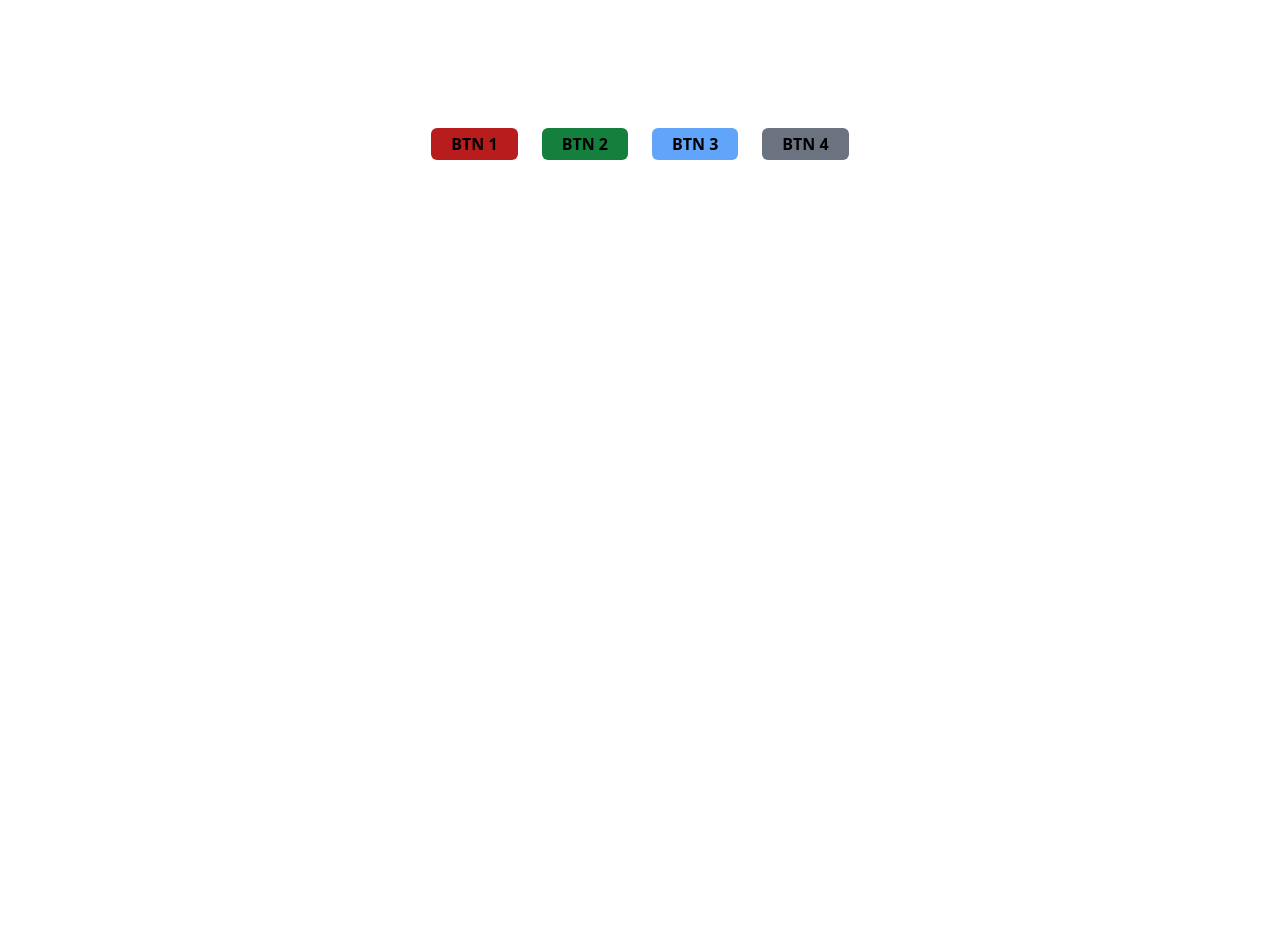
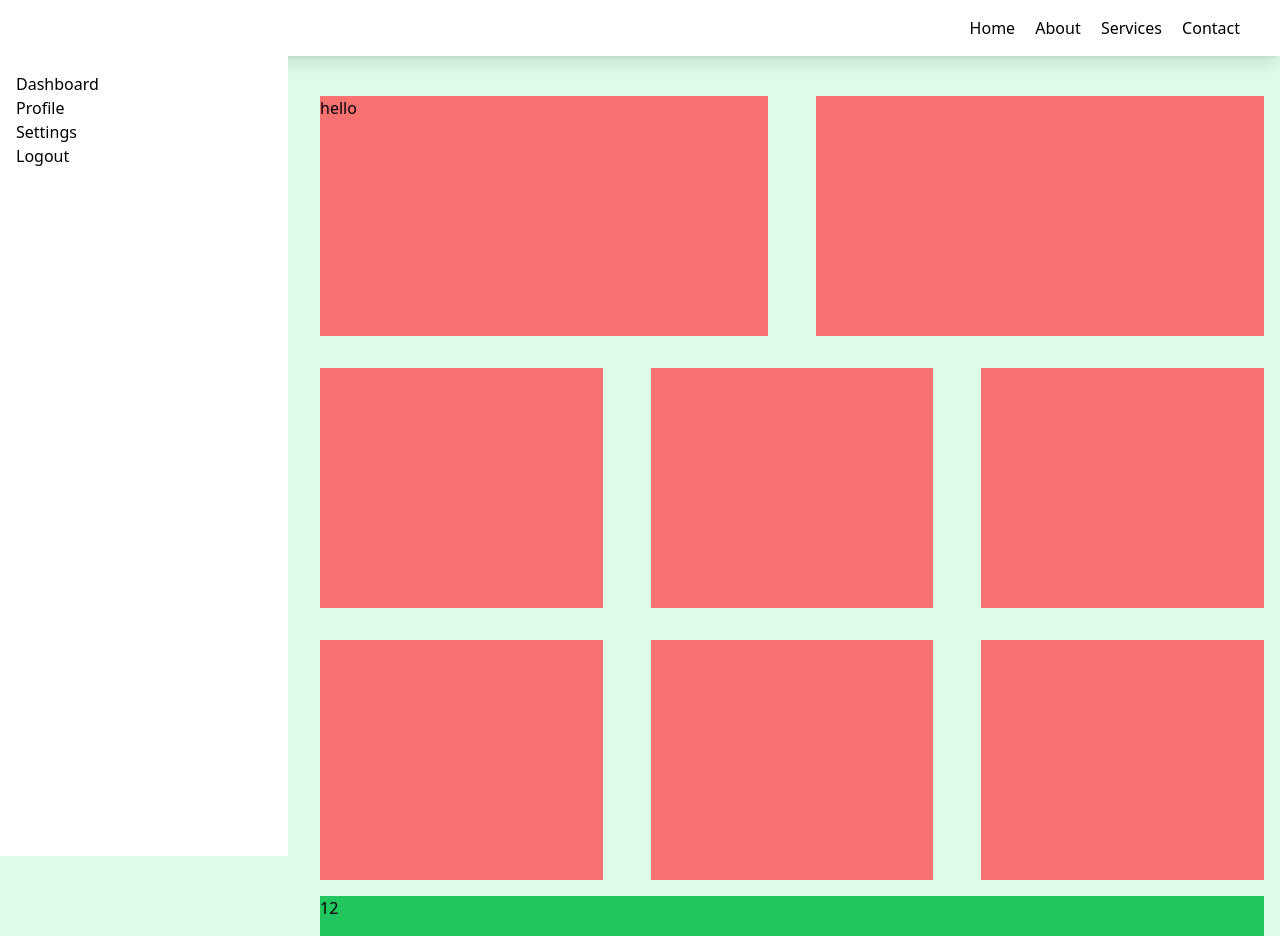
Before and after one commit to codeninja-404/tailwindtest, a website: page src/index.html in a window 1280 px wide. Before the commit the page ends 800 px from the top, so only its background shows below. Drawn offline with Linux system fonts and the light colour scheme.

Commit message:
this is awesome

```diff
--- a/src/index.html
+++ b/src/index.html
@@ -1,16 +1,51 @@
 <!DOCTYPE html>
 <html lang="en">
+
 <head>
     <meta charset="UTF-8">
     <meta name="viewport" content="width=device-width, initial-scale=1.0">
     <title>Tailwind test with raw html</title>
     <link rel="stylesheet" href="../dist/output.css">
 </head>
-<body class="main">
 
-    <button class="custom-btn warning">BTN 1</button>
-    <button class="custom-btn success">BTN 2</button>
-    <button class="custom-btn blah1">BTN 3</button>
-    <button class="custom-btn blah2">BTN 4</button>
+<body class="bg-green-100">
+
+    <header class="header-container">
+        <div class="nav-container">
+            <nav class="space-x-4">
+                <a href="#" class="nav-link">Home</a>
+                <a href="#" class="nav-link">About</a>
+                <a href="#" class="nav-link">Services</a>
+                <a href="#" class="nav-link">Contact</a>
+            </nav>
+        </div>
+        <aside class="sidebar">
+            <ul>
+                <li><a href="#" class="sidebar-link">Dashboard</a></li>
+                <li><a href="#" class="sidebar-link">Profile</a></li>
+                <li><a href="#" class="sidebar-link">Settings</a></li>
+                <li><a href="#" class="sidebar-link">Logout</a></li>
+            </ul>
+        </aside>
+    </header>
+    <main class=" pt-20">
+        <div class="section">
+            <div class="box">hello</div>
+            <div class="box"></div>
+        </div>
+        <div class="section">
+            <div class="box"></div>
+            <div class="box"></div>
+            <div class="box"></div>
+        </div>
+        <div class="section">
+            <div class="box"></div>
+            <div class="box"></div>
+            <div class="box"></div>
+        </div>
+
+    </main>
+    <footer class=" h-10 bg-green-500 ml-80 mr-4">12</footer>
 </body>
+
 </html>
--- a/src/main.css
+++ b/src/main.css
@@ -2,23 +2,27 @@
 @tailwind components;
 @tailwind utilities;
 
-.custom-btn {
-  @apply px-5 py-1 rounded-md  transition-colors duration-300 ease-in-out;
+@layer components {
+  .header-container {
+    @apply mb-20 fixed w-screen h-20;
+  }
+  .nav-container {
+    @apply w-screen mx-auto flex justify-end items-center px-10 py-4 bg-white shadow-lg;
+  }
+  .nav-link {
+    @apply hover:underline;
+  }
+  .sidebar {
+    @apply bg-white text-black w-72 h-screen p-4;
+  }
+  .sidebar-link {
+    @apply mb-4 hover:underline;
+  }
 }
 
-.main {
-  @apply flex justify-center gap-6 mt-32 mx-auto font-extrabold;
+.section {
+  @apply md:flex gap-4 ml-[19rem];
 }
-
-.warning {
-  @apply bg-red-700 hover:bg-red-900;
+.box {
+  @apply flex-1 h-60 bg-red-400 m-4;
 }
-.success {
-  @apply bg-green-700 hover:bg-green-900;
-}
-.blah1 {
-  @apply bg-blue-400 hover:bg-blue-900;
-}
-.blah2 {
-  @apply bg-gray-500 hover:bg-gray-700;
-}
```
Also changed, not shown: dist/output.css.
